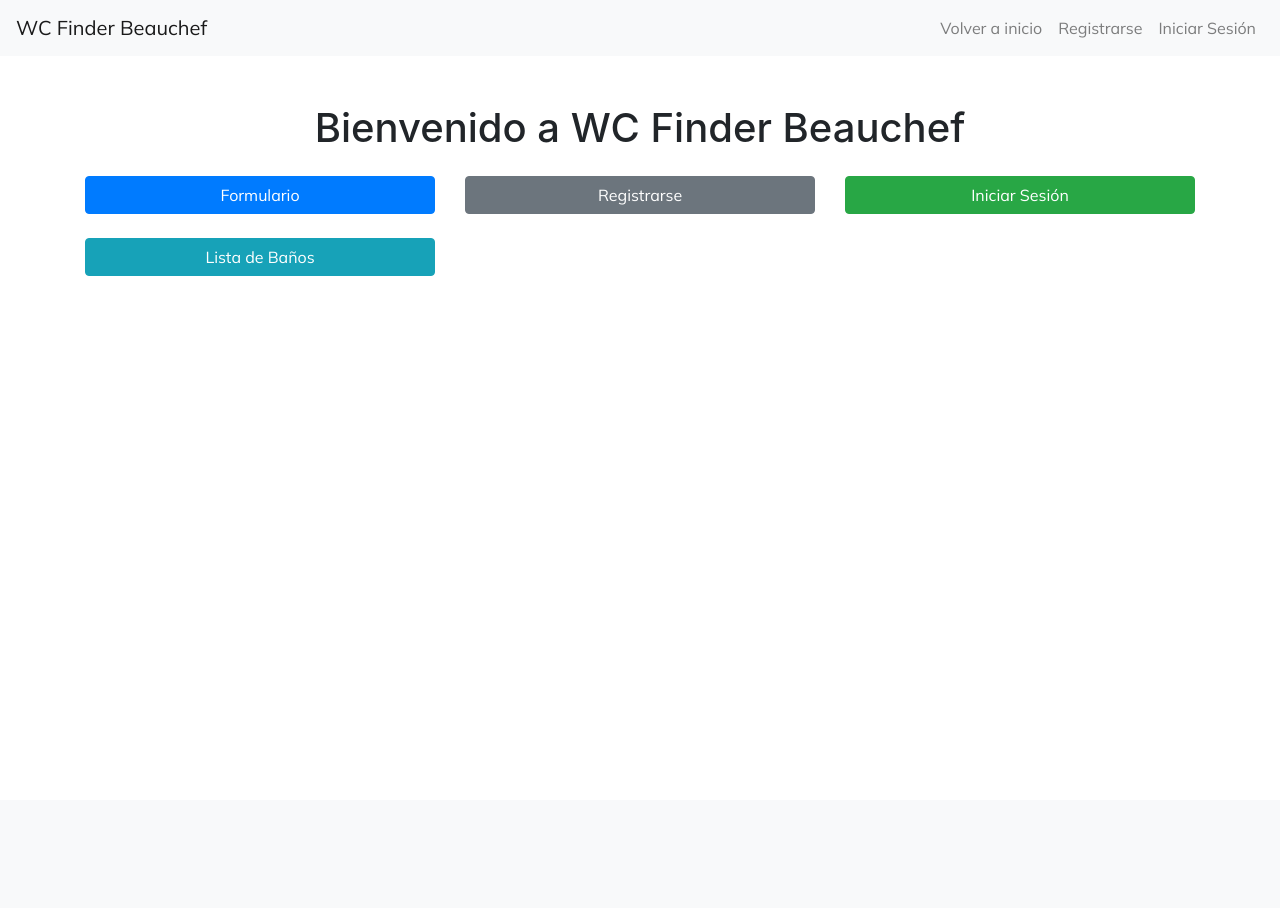
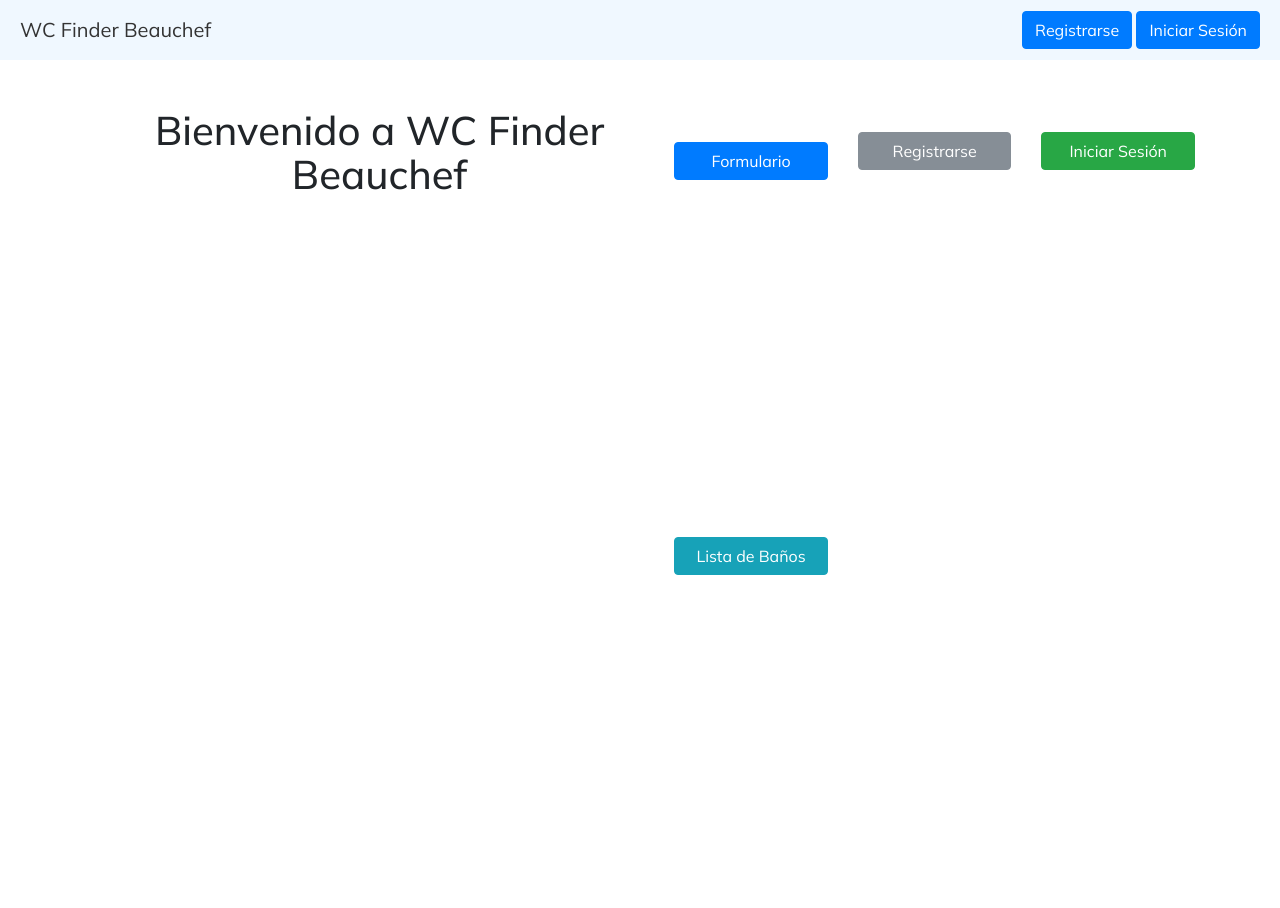
Before and after one commit to DCC-CC4401/2024-1-CC4401-2-grupo-6, a Django app: template todoapp/templates/todoapp/home2.html in a window 1280 px wide. Before the commit the page ends 276 px from the top, so only its background shows below. Run offline with Django 3.2, Linux system fonts and the light colour scheme; the template is opened without the code that fills it, so the values that code supplies are empty; some libraries are stand-ins or nearby versions.

Commit message:
css, vista de details y form

```diff
--- a/todoapp/static/css/style forms.css
+++ b/todoapp/static/css/style forms.css
@@ -18,17 +18,6 @@
     font-weight: bold; /* Hace el texto más grueso */
     color: #333; /* Cambia el color del texto si es necesario */
 }
-
-.btn-outline-success {
-    color: #363770;
-    background-color: transparent;
-    border-color: #6c6ee6;
-}
-
-.btn-outline-success:hover {
-    background-color: #6c6ee6;
-}
-
 .col-12 {
     flex: 0 0 100%;
     max-width: 100%;
@@ -56,14 +45,14 @@ form {
 .card {
     max-width: 600px;
     margin: 0 auto; /* Center the card on the page */
-    border-color: rgb(180, 159, 255);
+    border-color: #28a745;
     margin-bottom: 15px;
 }
 
 .card-header {
     padding: .75rem 1.25rem;
     margin-bottom: 0;
-    background-color: rgb(193, 194, 255);
+    background-color: #28a745;
     border-bottom: 1px solid rgba(0, 0, 0, .125);
 }
 
--- a/todoapp/templates/todoapp/_navbar.html
+++ b/todoapp/templates/todoapp/_navbar.html
@@ -1,71 +1,101 @@
 <!DOCTYPE html>
-<html lang="es">
+<html lang="en">
 <head>
     <meta charset="UTF-8">
-    <meta name="viewport" content="width=device-width, initial-scale=1.0">
-    <title>{% block title %}WC Finder Beauchef{% endblock %}</title>
-    <!-- Enlace a la fuente Mulish desde Google Fonts -->
+    <title>{% block title %}{% endblock %}</title>
+    <link rel="stylesheet" href="https://maxcdn.bootstrapcdn.com/bootstrap/4.0.0-beta/css/bootstrap.min.css" integrity="sha384-/Y6pD6FV/Vv2HJnA6t+vslU6fwYXjCFtcEpHbNJ0lyAFsXTsjBbfaDjzALeQsN6M" crossorigin="anonymous">
+    <link href="https://cdnjs.cloudflare.com/ajax/libs/font-awesome/5.15.1/css/all.min.css" rel="stylesheet">
+    {% load static %}
+    <link rel="stylesheet" href="{% static 'css/style forms.css' %}" >
     <link href="https://fonts.googleapis.com/css2?family=Mulish:ital,wght@0,200..1000;1,200..1000&display=swap" rel="stylesheet">
-    <!-- Estilos CSS personalizados -->
+
     <style>
         body {
             font-family: 'Mulish', sans-serif; /* Aplica la fuente Mulish al cuerpo del documento */
+            margin: 0;
+            padding: 0;
+        }
+
+        .card {
+            max-width: 600px;
+            margin: 0 auto; /* Center the card on the page */
+            border-color: #28a745;
+            margin-bottom: 15px;
+        }
+
+        .card-header {
+            color:#ffffff;
+            padding: .75rem 1.25rem;
+            margin-bottom: 0;
+            background-color: #28a745;
+            border-bottom: 1px solid rgba(0, 0, 0, .125);
         }
 
         /* Estilos para la barra de navegación */
-        .navbar-light .navbar-brand,
-        .navbar-light .navbar-nav .nav-link {
+        .navbar-custom {
+            background-color: #f0f8ff; /* Cambia el color de fondo de la barra de navegación */
             font-family: 'Mulish', sans-serif; /* Aplica la fuente Mulish a la barra de navegación */
+            padding: 10px 20px; /* Añade padding alrededor de la barra de navegación */
+        }
+
+        .navbar-custom .navbar-brand,
+        .navbar-custom .navbar-nav .nav-link {
+            color: #333; /* Cambia el color del texto en la barra de navegación */
         }
 
         /* Estilos para los botones */
         .btn {
             font-family: 'Mulish', sans-serif; /* Aplica la fuente Mulish a todos los botones */
         }
+
+        /* Estilos específicos para navbar1 */
+        .saludo {
+            font-size: 18px; /* Ajusta el tamaño del texto */
+            font-weight: bold; /* Hace el texto más grueso */
+            color: #333; /* Cambia el color del texto si es necesario */
+        }
+
+        .btn-outline-success {
+            color: #ffffff;
+            background-color: #007bff;
+            border-color: #007bff;
+        }
+
+        .btn-outline-success:hover {
+            background-color: #28a745;
+            border-color: #28a745;
+        }
+        .btn-outline-logout {
+            color: #ffffff;
+            background-color: #007bff;
+            border-color: #007bff;
+        }
+        .btn-outline-logout:hover {
+            color: #ffffff;
+            background-color: #f08080;
+            border-color: #f08080;
+        }
     </style>
-    <!-- Bootstrap CSS -->
-    <link rel="stylesheet" href="https://stackpath.bootstrapcdn.com/bootstrap/4.5.2/css/bootstrap.min.css">
 </head>
 <body>
     <!-- Barra de navegación -->
-    <nav class="navbar navbar-expand-lg navbar-light bg-light">
+    <nav class="navbar navbar-light navbar-custom">
         <a class="navbar-brand" href="{% url 'home' %}">WC Finder Beauchef</a>
-        <button class="navbar-toggler" type="button" data-toggle="collapse" data-target="#navbarNav" aria-controls="navbarNav" aria-expanded="false" aria-label="Toggle navigation">
-            <span class="navbar-toggler-icon"></span>
-        </button>
-        <div class="collapse navbar-collapse" id="navbarNav">
-            <ul class="navbar-nav ml-auto">
-                <!-- <li class="nav-item">
-                    <a class="nav-link" href="{% url 'add_bathroom' %}">Formulario</a>
-                </li> -->
-                <li class="nav-item">
-                  <a class="nav-link" href="{% url 'home' %}">Volver a inicio</a>
-                </li>
-                {% if user.is_authenticated %}
-                <li class="nav-item">
-                    <a class="nav-link" href="{% url 'logout' %}">Cerrar Sesión</a>
-                </li>
-                {% else %}
-                <li class="nav-item">
-                    <a class="nav-link" href="{% url 'register_user' %}">Registrarse</a>
-                </li>
-                <li class="nav-item">
-                    <a class="nav-link" href="{% url 'login' %}">Iniciar Sesión</a>
-                </li>
-                {% endif %}
-            </ul>
+        <div class="ml-auto">
+            {% if user.is_authenticated %}
+                <span class="navbar-text mr-3 saludo">¡Hola, {{ user.username }}!</span>
+                <a href="{% url 'logout' %}" class="btn btn-outline-logout">Cerrar sesión</a>
+            {% else %}
+                <a href="{% url 'register_user' %}" class="btn btn-outline-success">Registrarse</a>
+                <a href="{% url 'login' %}" class="btn btn-outline-success">Iniciar Sesión</a>
+            {% endif %}
         </div>
     </nav>
 
-    <!-- Contenido principal -->
-    <div class="container mt-5">
-        {% block content %}
-        {% endblock %}
-    </div>
+    <main>{% block content %}{% endblock %}</main>
 
-    <!-- Bootstrap JavaScript y dependencias -->
     <script src="https://code.jquery.com/jquery-3.5.1.slim.min.js"></script>
-    <script src="https://cdn.jsdelivr.net/npm/@popperjs/core@2.5.4/dist/umd/popper.min.js"></script>
-    <script src="https://stackpath.bootstrapcdn.com/bootstrap/4.5.2/js/bootstrap.min.js"></script>
+    <script src="https://cdn.jsdelivr.net/npm/bootstrap@4.5.2/dist/js/bootstrap.min.js"></script>
+
 </body>
 </html>
--- a/todoapp/templates/todoapp/add_bathroom.html
+++ b/todoapp/templates/todoapp/add_bathroom.html
@@ -1,8 +1,9 @@
-{% extends 'todoapp/menu.html' %}
+{% extends 'todoapp/_navbar.html' %}
 
 {% block title %} Agregar Baño {% endblock %}
 
 {% block content %}
+
 <div class="container" style="margin-top: 2em; flex-direction: column">
     <div id="encabezado" class="row">
         <div class="col-12">
--- a/todoapp/templates/todoapp/bathroom_detail.html
+++ b/todoapp/templates/todoapp/bathroom_detail.html
@@ -18,6 +18,7 @@
             padding: 20px;
             max-width: 1200px; /* Ajusta el ancho máximo según sea necesario */
             margin: 0 auto; /* Centra el contenido */
+            margin-top: 60px;
         }
         .details-map {
             display: flex;
```
Also changed, not shown: db.sqlite3, todoapp/migrations/0010_alter_tarea_fecha_creación.py (added).
